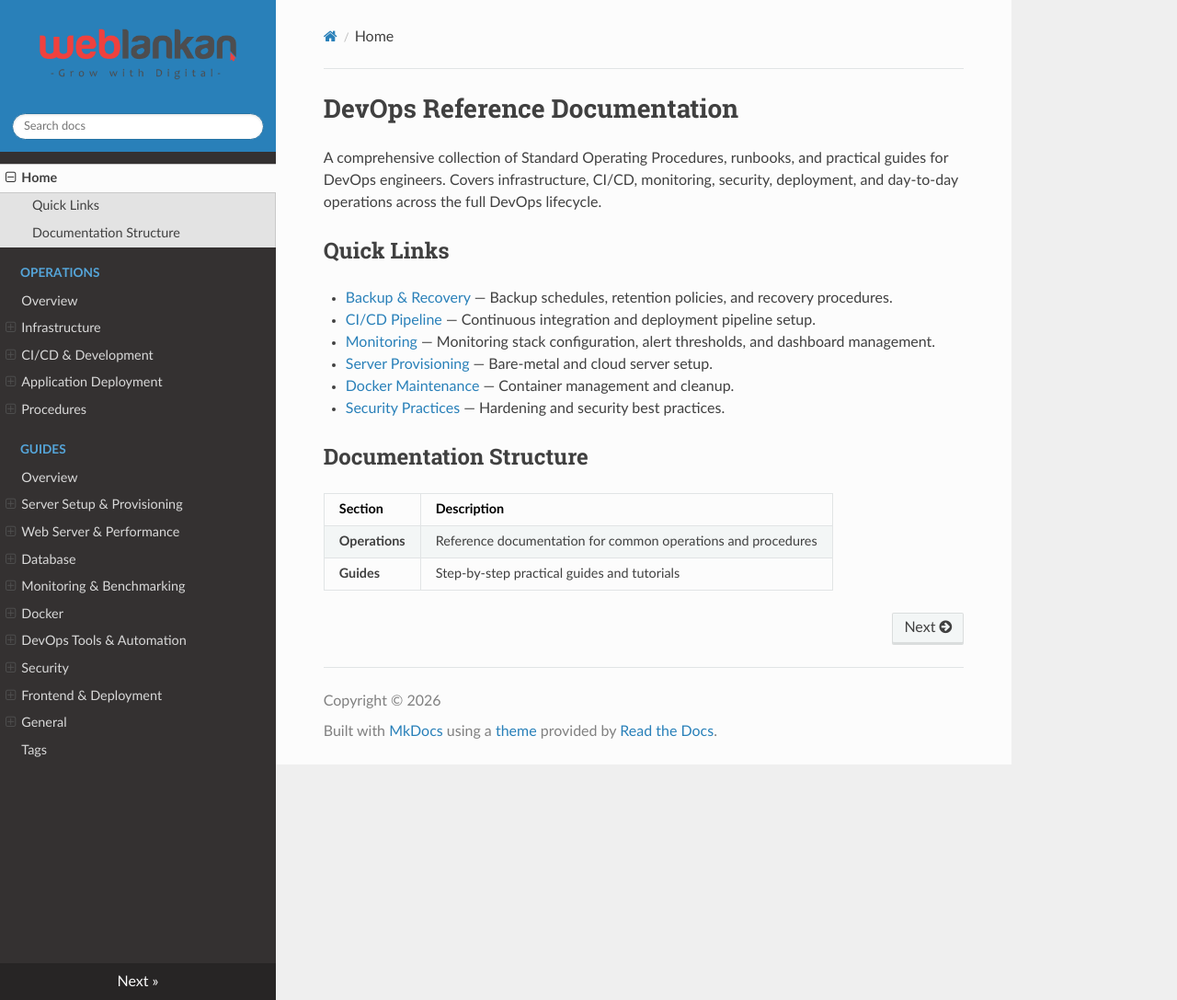
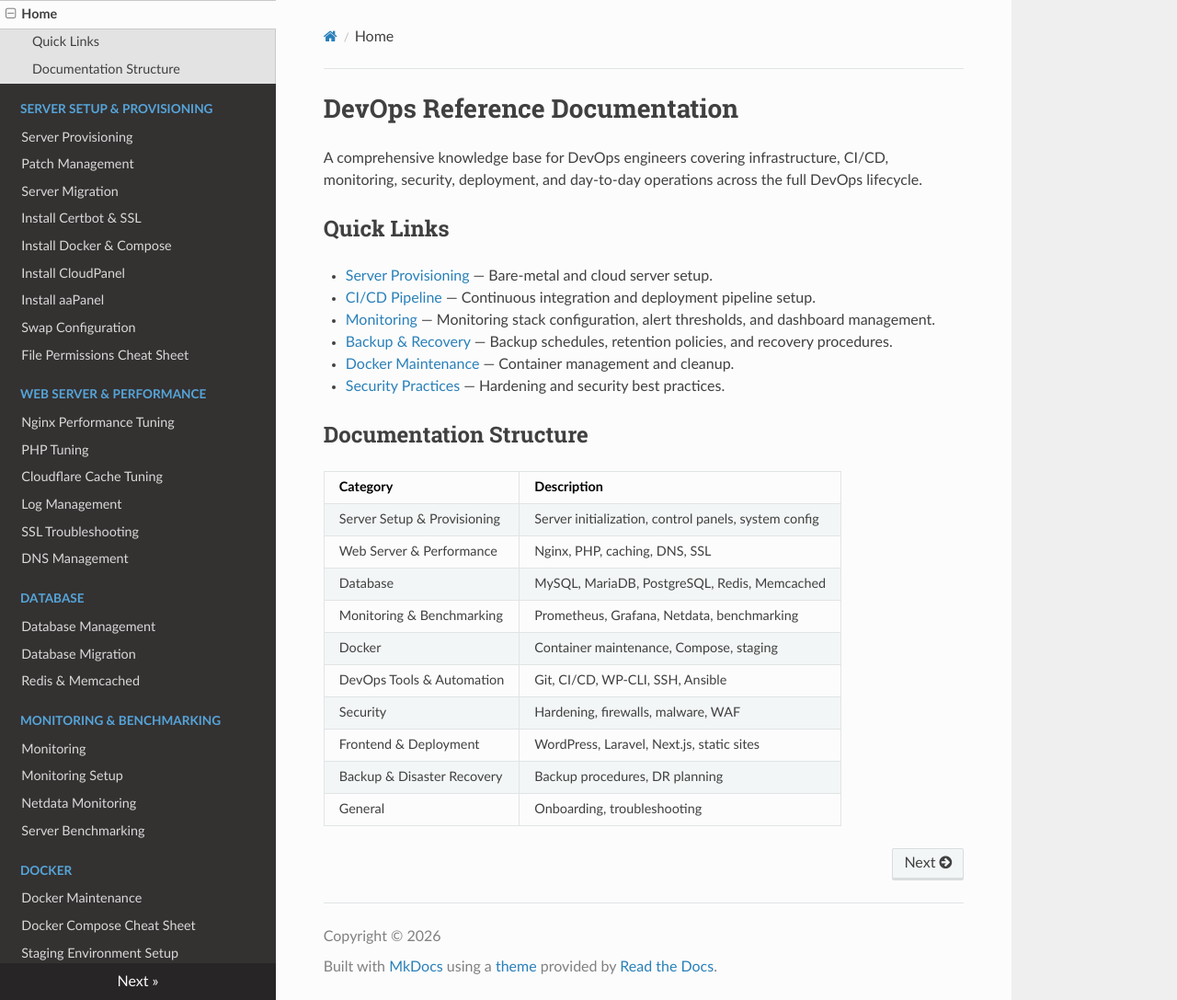
Before and after one commit to nooblk-98/devops-notes, an MkDocs documentation site: the page built from docs/index.md, in a window 1280 px wide and 1087 px high. Shown: the whole window at 92% size. Built offline with MkDocs 1.6.1, drawn with Linux system fonts in a browser that asks for light colours; nearby versions of some CDN libraries.

Commit message:
Merge SOP docs into unified categories (Server Setup, Web Server, Database, Monitoring, Docker, DevOps Tools, Security, Frontend, Backup/DR, General)

```diff
--- a/docs/guides/index.md
+++ b/docs/guides/index.md
@@ -1,11 +1,9 @@
-# Guides
+# All Documentation
 
-Step-by-step practical guides for common DevOps tasks.
-
-## Available Guides
-
-### Server Setup & Provisioning
+## Server Setup & Provisioning
 - [Server Provisioning](server-provisioning.md) — Initial server setup and hardening
+- [Patch Management](../sops/patch-management.md) — Scheduled updates, kernel upgrades, reboot cycles
+- [Server Migration](../sops/migration.md) — Full server and site migration process
 - [Install Certbot & SSL](install-certbot.md) — Install Certbot and obtain SSL certificates
 - [Install Docker & Compose](install-docker.md) — Install Docker Engine and Compose plugin
 - [Install CloudPanel](install-cloudpanel.md) — Install CloudPanel control panel
@@ -13,48 +11,63 @@ Step-by-step practical guides for common DevOps tasks.
 - [Swap Configuration](swap-configuration.md) — When and how to add swap
 - [File Permissions Cheat Sheet](file-permissions.md) — Standard ownership for web apps
 
-### Web Server & Performance
+## Web Server & Performance
 - [Nginx Performance Tuning](nginx-performance.md) — Worker processes, buffers, gzip, caching
 - [PHP Tuning](php-tuning.md) — PHP-FPM, OPcache, and performance tuning
 - [Cloudflare Cache Tuning](cloudflare-cache.md) — Cache rules, purge strategies, ARGO
 - [Log Management](log-management.md) — Logrotate, centralized logging with Loki/ELK
 - [SSL Troubleshooting](ssl-troubleshooting.md) — Common cert errors, chain issues, mixed content
+- [DNS Management](../sops/dns-management.md) — DNS records, Cloudflare, DNSSEC
 
-### Database
+## Database
 - [Database Management](database-management.md) — MySQL, MariaDB, PostgreSQL management and tuning
 - [Database Migration](database-migration.md) — MySQL version upgrade, charset conversion
 - [Redis & Memcached](redis-memcached.md) — Install and configure as object cache
 
-### Monitoring & Benchmarking
+## Monitoring & Benchmarking
+- [Monitoring](../sops/monitoring.md) — Infrastructure and application monitoring
 - [Monitoring Setup](monitoring-setup.md) — Node Exporter, Prometheus, Grafana installation
 - [Netdata Monitoring](netdata-monitoring.md) — Real-time server monitoring with Netdata
 - [Server Benchmarking](server-benchmarking.md) — Load testing and benchmarking tools
 
-### Docker
+## Docker
 - [Docker Maintenance](docker-maintenance.md) — Cleanup, backup, updates, and security
 - [Docker Compose Cheat Sheet](docker-compose-cheatsheet.md) — Compose commands, healthchecks, networking
 - [Staging Environment Setup](staging-environment.md) — Cloning production to staging
 
-### DevOps Tools & Automation
+## DevOps Tools & Automation
+- [Git Workflow](../sops/git-workflow.md) — Branching, commits, code review process
+- [CI/CD Pipeline](../sops/cicd-pipeline.md) — Automated testing and deployment pipelines
+- [CI/CD Multi-Environment](../sops/cicd-multi-env.md) — Dev/staging/prod deployment strategy
+- [Release Management](../sops/release-management.md) — Versioning, changelogs, release notes
 - [WP-CLI Cheat Sheet](wp-cli-cheatsheet.md) — Common wp-cli commands reference
 - [SSH Key Management](ssh-key-management.md) — Generate, deploy, rotate keys
 - [SSH Tunneling](ssh-tunneling.md) — Port forwarding, jump hosts, reverse tunnels
 - [Cron Job Management](cron-management.md) — Scheduling, monitoring, common crons
 - [Ansible Automation](ansible-automation.md) — Server provisioning with Ansible playbooks
 
-### Security
+## Security
 - [Security Practices](security-practices.md) — Hardening and security checklist
 - [WordPress Firewall Rules](firewall-wordpress.md) — Standard firewall rules for WordPress
 - [Malware Removal](malware-removal.md) — Steps to clean an infected site
 - [.htaccess Hardening](htaccess-hardening.md) — IP blocking, hotlink protection
 - [WAF / ModSecurity](modsecurity-waf.md) — Web application firewall rules
 - [AWS WAF for WordPress](aws-waf-wordpress.md) — AWS WAF with managed rules and rate limiting
+- [Incident Postmortem](../sops/incident-postmortem.md) — Postmortem template and process
 
-### Frontend & Deployment
+## Frontend & Deployment
+- [WordPress Deployment](../sops/wordpress-deployment.md) — WordPress with Docker, Nginx, and MariaDB
+- [WordPress Domain Change](../sops/wordpress-change-url.md) — Change WordPress site URL
+- [Laravel Deployment](../sops/laravel-deployment.md) — Laravel with Docker, Nginx, and MariaDB
+- [Python/WSGI Deployment](../sops/python-wsgi-deployment.md) — Django/Flask with Gunicorn and Docker
 - [Next.js + WordPress](nextjs-wordpress.md) — Next.js frontend with headless WordPress backend
 - [Node.js/PM2 Deployment](nodejs-pm2-deployment.md) — Node.js apps with PM2 and Nginx
 - [Static Site Deployment](static-site-deployment.md) — Hugo/11ty build and deploy
 
-### General
+## Backup & Disaster Recovery
+- [Backup & Recovery](../sops/backup.md) — Data protection and disaster recovery
+- [Disaster Recovery](../sops/disaster-recovery.md) — DR plan, RTO/RPO, failover drills
+
+## General
 - [Onboarding Guide](onboarding.md) — Setting up a new team member's environment
 - [Troubleshooting Guide](troubleshooting.md) — Common issues and resolutions
--- a/docs/index.md
+++ b/docs/index.md
@@ -1,19 +1,27 @@
 # DevOps Reference Documentation
 
-A comprehensive collection of Standard Operating Procedures, runbooks, and practical guides for DevOps engineers. Covers infrastructure, CI/CD, monitoring, security, deployment, and day-to-day operations across the full DevOps lifecycle.
+A comprehensive knowledge base for DevOps engineers covering infrastructure, CI/CD, monitoring, security, deployment, and day-to-day operations across the full DevOps lifecycle.
 
 ## Quick Links
 
-- [Backup & Recovery](sops/backup.md) — Backup schedules, retention policies, and recovery procedures.
+- [Server Provisioning](guides/server-provisioning.md) — Bare-metal and cloud server setup.
 - [CI/CD Pipeline](sops/cicd-pipeline.md) — Continuous integration and deployment pipeline setup.
 - [Monitoring](sops/monitoring.md) — Monitoring stack configuration, alert thresholds, and dashboard management.
-- [Server Provisioning](guides/server-provisioning.md) — Bare-metal and cloud server setup.
+- [Backup & Recovery](sops/backup.md) — Backup schedules, retention policies, and recovery procedures.
 - [Docker Maintenance](guides/docker-maintenance.md) — Container management and cleanup.
 - [Security Practices](guides/security-practices.md) — Hardening and security best practices.
 
 ## Documentation Structure
 
-| Section | Description |
-|---------|-------------|
-| **Operations** | Reference documentation for common operations and procedures |
-| **Guides** | Step-by-step practical guides and tutorials |
+| Category | Description |
+|----------|-------------|
+| Server Setup & Provisioning | Server initialization, control panels, system config |
+| Web Server & Performance | Nginx, PHP, caching, DNS, SSL |
+| Database | MySQL, MariaDB, PostgreSQL, Redis, Memcached |
+| Monitoring & Benchmarking | Prometheus, Grafana, Netdata, benchmarking |
+| Docker | Container maintenance, Compose, staging |
+| DevOps Tools & Automation | Git, CI/CD, WP-CLI, SSH, Ansible |
+| Security | Hardening, firewalls, malware, WAF |
+| Frontend & Deployment | WordPress, Laravel, Next.js, static sites |
+| Backup & Disaster Recovery | Backup procedures, DR planning |
+| General | Onboarding, troubleshooting |
--- a/docs/sops/index.md
+++ /dev/null
@@ -1,39 +0,0 @@
-# Operations
-
-Reference documentation for common DevOps operations and procedures.
-
-## Available Operations
-
-### Infrastructure
-- [Backup & Recovery](backup.md) — Data protection and disaster recovery
-- [Monitoring](monitoring.md) — Infrastructure and application monitoring
-- [DNS Management](dns-management.md) — DNS records, Cloudflare, DNSSEC
-- [Patch Management](patch-management.md) — Scheduled updates, kernel upgrades, reboot cycles
-- [Disaster Recovery](disaster-recovery.md) — DR plan, RTO/RPO, failover drills
-
-### CI/CD & Development
-- [Git Workflow](git-workflow.md) — Branching, commits, code review process
-- [CI/CD Pipeline](cicd-pipeline.md) — Automated testing and deployment pipelines
-- [CI/CD Multi-Environment](cicd-multi-env.md) — Dev/staging/prod deployment strategy
-- [Release Management](release-management.md) — Versioning, changelogs, release notes
-
-### Application Deployment
-- [WordPress Deployment](wordpress-deployment.md) — WordPress with Docker, Nginx, and MariaDB
-- [WordPress Domain Change](wordpress-change-url.md) — Change WordPress site URL
-- [Laravel Deployment](laravel-deployment.md) — Laravel with Docker, Nginx, and MariaDB
-- [Python/WSGI Deployment](python-wsgi-deployment.md) — Django/Flask with Gunicorn and Docker
-
-### Procedures
-- [Server Migration](migration.md) — Full server and site migration process
-- [Incident Postmortem](incident-postmortem.md) — Postmortem template and process
-
-## Document Structure
-
-Each document follows this structure:
-
-1. **Purpose** — What this SOP covers
-2. **Scope** — When to use this procedure
-3. **Prerequisites** — Required access, tools, and permissions
-4. **Procedure** — Step-by-step instructions
-5. **Rollback** — How to revert if something goes wrong
-6. **Verification** — How to confirm success
--- a/mkdocs.yml
+++ b/mkdocs.yml
@@ -45,75 +45,69 @@ markdown_extensions:
 
 nav:
   - Home: index.md
-  - Operations:
-      - Overview: sops/index.md
-      - Infrastructure:
-          - Backup & Recovery: sops/backup.md
-          - Monitoring: sops/monitoring.md
-          - DNS Management: sops/dns-management.md
-          - Patch Management: sops/patch-management.md
-          - Disaster Recovery: sops/disaster-recovery.md
-      - CI/CD & Development:
-          - Git Workflow: sops/git-workflow.md
-          - CI/CD Pipeline: sops/cicd-pipeline.md
-          - CI/CD Multi-Environment: sops/cicd-multi-env.md
-          - Release Management: sops/release-management.md
-      - Application Deployment:
-          - WordPress Deployment: sops/wordpress-deployment.md
-          - WordPress Domain Change: sops/wordpress-change-url.md
-          - Laravel Deployment: sops/laravel-deployment.md
-          - Python/WSGI Deployment: sops/python-wsgi-deployment.md
-      - Procedures:
-          - Server Migration: sops/migration.md
-          - Incident Postmortem: sops/incident-postmortem.md
-  - Guides:
-      - Overview: guides/index.md
-      - Server Setup & Provisioning:
-          - Server Provisioning: guides/server-provisioning.md
-          - Install Certbot & SSL: guides/install-certbot.md
-          - Install Docker & Compose: guides/install-docker.md
-          - Install CloudPanel: guides/install-cloudpanel.md
-          - Install aaPanel: guides/install-aapanel.md
-          - Swap Configuration: guides/swap-configuration.md
-          - File Permissions Cheat Sheet: guides/file-permissions.md
-      - Web Server & Performance:
-          - Nginx Performance Tuning: guides/nginx-performance.md
-          - PHP Tuning: guides/php-tuning.md
-          - Cloudflare Cache Tuning: guides/cloudflare-cache.md
-          - Log Management: guides/log-management.md
-          - SSL Troubleshooting: guides/ssl-troubleshooting.md
-      - Database:
-          - Database Management: guides/database-management.md
-          - Database Migration: guides/database-migration.md
-          - Redis & Memcached: guides/redis-memcached.md
-      - Monitoring & Benchmarking:
-          - Monitoring Setup: guides/monitoring-setup.md
-          - Netdata Monitoring: guides/netdata-monitoring.md
-          - Server Benchmarking: guides/server-benchmarking.md
-      - Docker:
-          - Docker Maintenance: guides/docker-maintenance.md
-          - Docker Compose Cheat Sheet: guides/docker-compose-cheatsheet.md
-          - Staging Environment Setup: guides/staging-environment.md
-      - DevOps Tools & Automation:
-          - WP-CLI Cheat Sheet: guides/wp-cli-cheatsheet.md
-          - SSH Key Management: guides/ssh-key-management.md
-          - SSH Tunneling: guides/ssh-tunneling.md
-          - Cron Job Management: guides/cron-management.md
-          - Ansible Automation: guides/ansible-automation.md
-      - Security:
-          - Security Practices: guides/security-practices.md
-          - WordPress Firewall Rules: guides/firewall-wordpress.md
-          - Malware Removal: guides/malware-removal.md
-          - .htaccess Hardening: guides/htaccess-hardening.md
-          - WAF / ModSecurity: guides/modsecurity-waf.md
-          - AWS WAF for WordPress: guides/aws-waf-wordpress.md
-      - Frontend & Deployment:
-          - Next.js + WordPress: guides/nextjs-wordpress.md
-          - Node.js/PM2 Deployment: guides/nodejs-pm2-deployment.md
-          - Static Site Deployment: guides/static-site-deployment.md
-      - General:
-          - Onboarding: guides/onboarding.md
-          - Troubleshooting: guides/troubleshooting.md
+  - Server Setup & Provisioning:
+      - Server Provisioning: guides/server-provisioning.md
+      - Patch Management: sops/patch-management.md
+      - Server Migration: sops/migration.md
+      - Install Certbot & SSL: guides/install-certbot.md
+      - Install Docker & Compose: guides/install-docker.md
+      - Install CloudPanel: guides/install-cloudpanel.md
+      - Install aaPanel: guides/install-aapanel.md
+      - Swap Configuration: guides/swap-configuration.md
+      - File Permissions Cheat Sheet: guides/file-permissions.md
+  - Web Server & Performance:
+      - Nginx Performance Tuning: guides/nginx-performance.md
+      - PHP Tuning: guides/php-tuning.md
+      - Cloudflare Cache Tuning: guides/cloudflare-cache.md
+      - Log Management: guides/log-management.md
+      - SSL Troubleshooting: guides/ssl-troubleshooting.md
+      - DNS Management: sops/dns-management.md
+  - Database:
+      - Database Management: guides/database-management.md
+      - Database Migration: guides/database-migration.md
+      - Redis & Memcached: guides/redis-memcached.md
+  - Monitoring & Benchmarking:
+      - Monitoring: sops/monitoring.md
+      - Monitoring Setup: guides/monitoring-setup.md
+      - Netdata Monitoring: guides/netdata-monitoring.md
+      - Server Benchmarking: guides/server-benchmarking.md
+  - Docker:
+      - Docker Maintenance: guides/docker-maintenance.md
+      - Docker Compose Cheat Sheet: guides/docker-compose-cheatsheet.md
+      - Staging Environment Setup: guides/staging-environment.md
+  - DevOps Tools & Automation:
+      - Git Workflow: sops/git-workflow.md
+      - CI/CD Pipeline: sops/cicd-pipeline.md
+      - CI/CD Multi-Environment: sops/cicd-multi-env.md
+      - Release Management: sops/release-management.md
+      - WP-CLI Cheat Sheet: guides/wp-cli-cheatsheet.md
+      - SSH Key Management: guides/ssh-key-management.md
+      - SSH Tunneling: guides/ssh-tunneling.md
+      - Cron Job Management: guides/cron-management.md
+      - Ansible Automation: guides/ansible-automation.md
+  - Security:
+      - Security Practices: guides/security-practices.md
+      - WordPress Firewall Rules: guides/firewall-wordpress.md
+      - Malware Removal: guides/malware-removal.md
+      - .htaccess Hardening: guides/htaccess-hardening.md
+      - WAF / ModSecurity: guides/modsecurity-waf.md
+      - AWS WAF for WordPress: guides/aws-waf-wordpress.md
+      - Incident Postmortem: sops/incident-postmortem.md
+  - Frontend & Deployment:
+      - WordPress Deployment: sops/wordpress-deployment.md
+      - WordPress Domain Change: sops/wordpress-change-url.md
+      - Laravel Deployment: sops/laravel-deployment.md
+      - Python/WSGI Deployment: sops/python-wsgi-deployment.md
+      - Next.js + WordPress: guides/nextjs-wordpress.md
+      - Node.js/PM2 Deployment: guides/nodejs-pm2-deployment.md
+      - Static Site Deployment: guides/static-site-deployment.md
+  - Backup & Disaster Recovery:
+      - Backup & Recovery: sops/backup.md
+      - Disaster Recovery: sops/disaster-recovery.md
+  - General:
+      - Onboarding: guides/onboarding.md
+      - Troubleshooting: guides/troubleshooting.md
+  - All Docs: guides/index.md
   - Tags: tags.md
 
 copyright: Copyright &copy; 2026
```
Also changed, not shown: README.md (+8 -16 lines).
